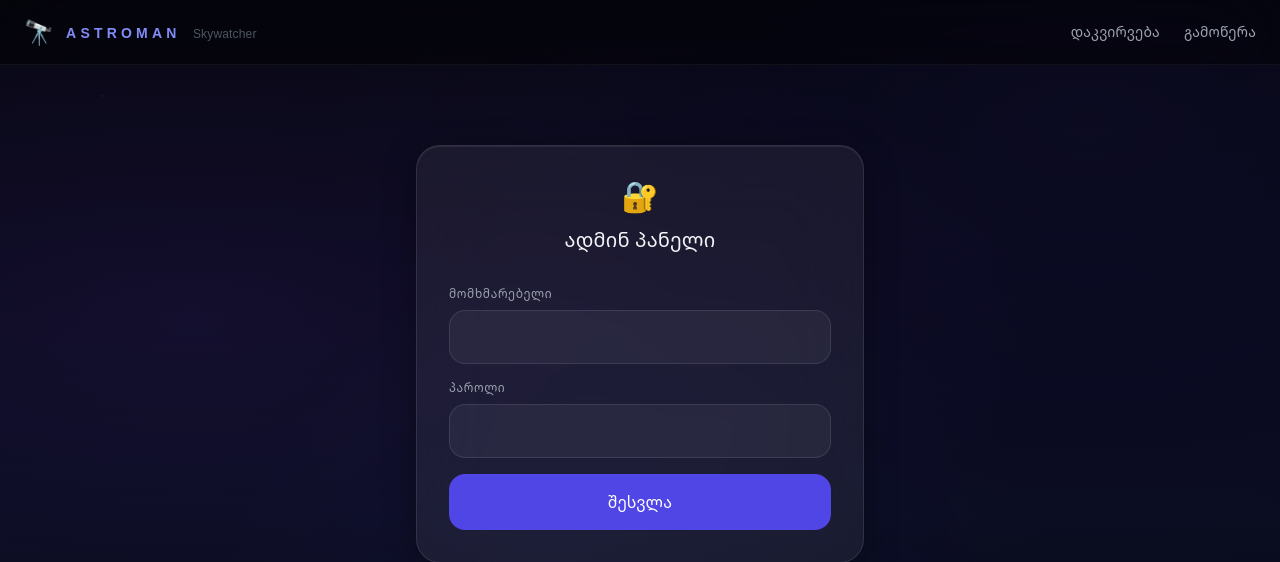
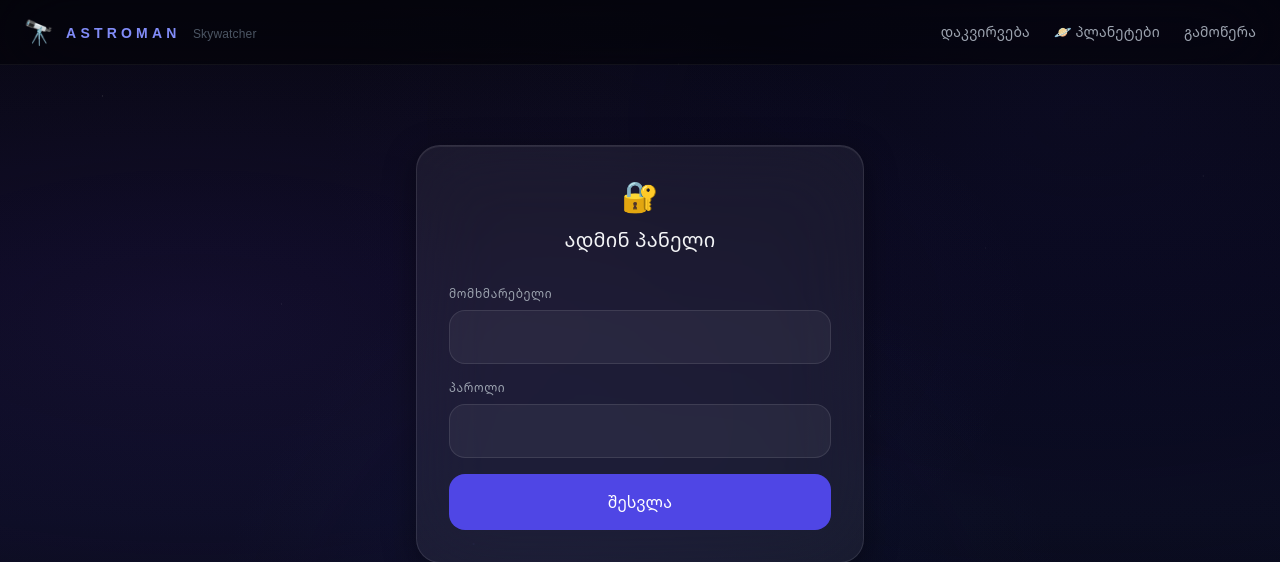
Before and after one commit to Rezimod/Astroman-Skywatcher, a FastAPI app: page /admin in a window 1280 px wide. Shown: the top 562 px of the page. Run offline with FastAPI, Linux system fonts and the light colour scheme; some libraries are stand-ins or nearby versions.

Commit message:
Update base.html

```diff
--- a/app/templates/base.html
+++ b/app/templates/base.html
@@ -120,6 +120,7 @@
                 <!-- Desktop nav -->
                 <div class="hidden sm:flex items-center gap-6">
                     <a href="/" class="text-sm text-gray-400 hover:text-indigo-300 transition-colors">დაკვირვება</a>
+                    <a href="/planets" class="text-sm text-gray-400 hover:text-indigo-300 transition-colors">🪐 პლანეტები</a>
                     <a href="/subscribe" class="text-sm text-gray-400 hover:text-indigo-300 transition-colors">გამოწერა</a>
                 </div>
 
@@ -138,6 +139,7 @@
         <div class="absolute inset-0 bg-black/90 backdrop-blur-2xl"></div>
         <div class="relative flex flex-col items-center justify-center h-full gap-8">
             <a href="/" class="text-2xl text-white hover:text-indigo-300 transition-colors">დაკვირვება</a>
+            <a href="/planets" class="text-2xl text-white hover:text-indigo-300 transition-colors">🪐 პლანეტები</a>
             <a href="/subscribe" class="text-2xl text-white hover:text-indigo-300 transition-colors">გამოწერა</a>
             <button id="mobile-menu-close" class="mt-12 text-gray-600 hover:text-gray-400 text-sm uppercase tracking-widest transition-colors">✕ დახურვა</button>
         </div>
```
